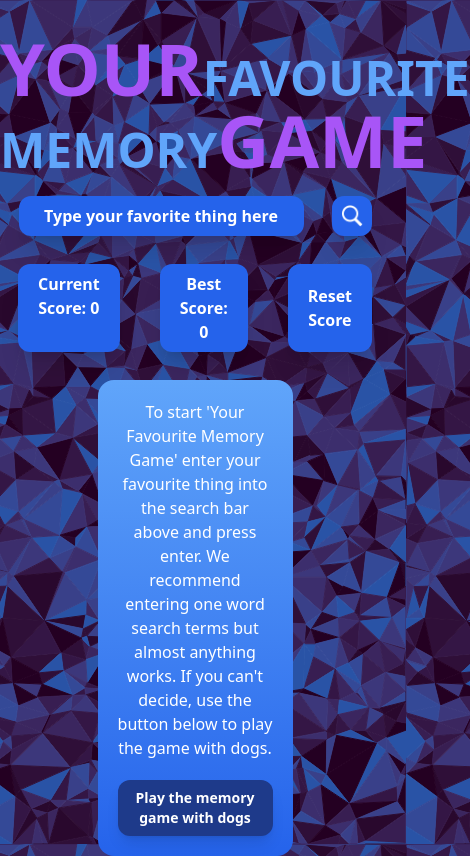
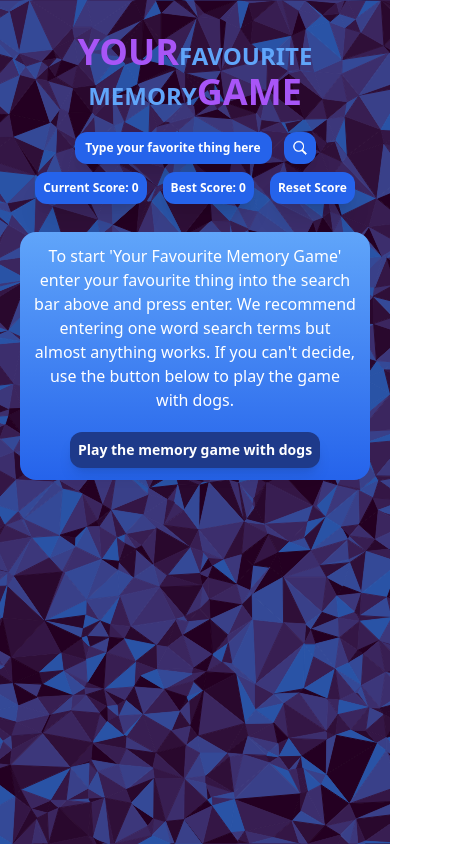
Before and after one commit to coolleighton/memory-game, a React (Vite) app: page / in a window 390 px wide. Shown: the whole page, 470 px wide, since content can reach past the window. Built offline with nearby package versions, Linux system fonts and the light colour scheme.

Commit message:
made site responsive for the galaxy fold

```diff
--- a/src/App.jsx
+++ b/src/App.jsx
@@ -2,11 +2,16 @@ import { useState } from "react";
 import Score from "./Components/Score.jsx";
 import SearchBar from "./Components/SearchBar.jsx";
 import GameScreen from "./Components/GameScreen.jsx";
+import Background from "./assets/low-poly-grid-haikei.svg";
 import "./App.css";
 
 function App() {
+  // set background
+
+  document.querySelector("body").style.backgroundImage = `url(${Background})`;
 
   // create arrays for new game stats
+
   function repeat(item, times) {
     return new Array(times).fill(item);
   }
@@ -132,14 +137,12 @@ function App() {
   // handle image clicks
 
   const handleClick = (index) => {
-
     let didTheGameFail = false;
 
     // creates new game stats
 
     const newGameStats = gameState.gameStats.map((cardClicked) => {
       if (cardClicked.id === index) {
-
         if (cardClicked.clicked === false) {
           return {
             ...cardClicked,
@@ -161,20 +164,15 @@ function App() {
 
     const newGamePosition = () => {
       if (didTheGameFail === false) {
-
         return gameState.gamePosition;
-
       } else {
-
-        console.log(didTheGameFail)
+        console.log(didTheGameFail);
 
         return {
           ...gameState.gamePosition,
           gameFailed: true,
-
         };
       }
-
     };
 
     // adds up how many objects where clicked = true
@@ -212,7 +210,7 @@ function App() {
       gameScores: newGameScores,
     };
 
-    console.log(newGamePosition())
+    console.log(newGamePosition());
 
     setGameState(newgameState);
     localStorage.setItem("gameState", JSON.stringify(newgameState));
@@ -225,7 +223,6 @@ function App() {
       const newGamePosition = {
         ...gameState.gamePosition,
         imagesAbove5: false,
-
       };
 
       const newgameState = {
@@ -233,8 +230,6 @@ function App() {
         gameStats: gameState.gameStats,
         gameScores: gameState.gameScores,
       };
-
-
 
       setGameState(newgameState);
       localStorage.setItem("gameState", JSON.stringify(newgameState));
@@ -363,18 +358,18 @@ function App() {
 
   return (
     <>
-      <div className="md:container md:mx-auto flex flex-col">
-        <h1 className="mb-5 text-center text-5xl text-blue-400 font-semibold">
-          <span className="text-7xl text-purple-500">YOUR</span>
+      <div className="container mx-auto flex flex-col">
+        <h1 className="container mb-5 text-center text-2xl text-blue-400 font-semibold">
+          <span className="text-4xl text-purple-500">YOUR</span>
           FAVOURITE <br></br>
           MEMORY
-          <span className="text-7xl text-purple-500">GAME</span>
+          <span className="text-4xl text-purple-500">GAME</span>
         </h1>
         <SearchBar searchFunction={searchFunction}></SearchBar>
         <Score gameState={gameState} resetScores={resetHighScore}></Score>
         <div
           id="imagesDiv"
-          className="flex flex-col justify-center items-center  container"
+          className="flex flex-col justify-center items-center mx-5"
         >
           <GameScreen
             setIds={setNewGameStats}
--- a/src/Components/GameScreenComponents/Images.jsx
+++ b/src/Components/GameScreenComponents/Images.jsx
@@ -79,7 +79,7 @@ function Images({ gameState, handleClick, handleImageCount, checkRounds, setIds
   // render images on screen
 
   return (
-    <div className="flex justify-center">
+    <div className="grid gap-4 grid-cols-2 my-5">
       {imagesData.map((item) => {
         let title = removeTextAfterGif(item.title);
 
@@ -92,17 +92,17 @@ function Images({ gameState, handleClick, handleImageCount, checkRounds, setIds
           <div
             id={item.id}
             key={item.id}
-            className="w-48 p-5 mx-5 bg-gradient-to-b from-blue-400 to-blue-600 rounded-2xl hover:scale-110 hover:cursor-pointer duration-200"
+            className=" w-18 p-2 bg-gradient-to-b from-blue-400 to-blue-600 rounded-2xl hover:scale-110 hover:cursor-pointer duration-200"
             onClick={(e) => handleClick(e.target.id)}
           >
             <img
               id={item.id}
-              className="h-48 w-48 rounded-2xl "
+              className="h-18 w-18 rounded-xl "
               src={item.images.original.url}
             ></img>
             <p
               id={item.id}
-              className="text-sm shadow-lg text-white font-semibold bg-blue-900 text-center align-middle p-2 mt-5 rounded-xl"
+              className="text-xs shadow-lg text-white font-semibold bg-blue-900 text-center align-middle p-1 mt-3 rounded-xl"
             >
               {title}
             </p>
--- a/src/Components/GameScreenComponents/MessageScreen.jsx
+++ b/src/Components/GameScreenComponents/MessageScreen.jsx
@@ -1,6 +1,6 @@
 function messageScreen({message, startWithDog}) {
     return (
-        <div className="w-2/4 p-5 mx-5 bg-gradient-to-b from-blue-400 to-blue-600 rounded-2xl flex flex-col items-center text-white">
+        <div className="container p-3 mt-5 bg-gradient-to-b from-blue-400 to-blue-600 rounded-2xl flex flex-col items-center text-white">
             <p className="text-center font semibold" >{message.messageText}</p>
             <button onClick={() => startWithDog()} className="text-sm shadow-lg text-white font-semibold bg-blue-900 text-center align-middle p-2 mt-5 rounded-xl hover:scale-110 duration-200">{message.buttonText}</button>
         </div>
--- a/src/Components/Score.jsx
+++ b/src/Components/Score.jsx
@@ -3,14 +3,14 @@
 function Score({gameState, resetScores}) {
 
   return (
-    <div className="flex justify-center">
-      <p className="cursor-default text-mg mx-5 m-7 shadow-xl text-white font-semibold bg-blue-600 text-center align-middle px-5 py-2 rounded-xl">
+    <div className="flex justify-center mx-3">
+      <p className="cursor-default text-xs m-2 shadow-xl text-white font-semibold bg-blue-600 text-center align-middle w-18 p-2 rounded-xl">
         Current Score: <span id="currentScore">0</span>
       </p>
-      <p className="cursor-default text-mg mx-5 m-7 shadow-xl text-white font-semibold bg-blue-600 text-center align-middle px-5 py-2 rounded-xl">
+      <p className="cursor-default text-xs m-2 shadow-xl text-white font-semibold bg-blue-600 text-center align-middle w-18 p-2 rounded-xl">
         Best Score: <span id="highScore">{gameState.gameScores.highScore}</span>
       </p>
-      <button onClick={() => resetScores()} className="bg-blue-600 rounded-xl hover:cursor-pointer hover:scale-110 shadow-xl duration-200 text-mg mx-5 m-7 px-5 py-2 shadow-xl text-white font-semibold">
+      <button onClick={() => resetScores()} className="bg-blue-600 rounded-xl hover:cursor-pointer hover:scale-110 shadow-xl duration-200 text-xs w-18 p-2 m-2 shadow-xl text-white font-semibold">
         Reset Score
       </button>
     </div>
--- a/src/Components/SearchBar.jsx
+++ b/src/Components/SearchBar.jsx
@@ -9,7 +9,7 @@ function SearchBar({ searchFunction }) {
   return (
     <div className="flex justify-center">
       <input
-        className="placeholder-white text-mg shadow-xl text-white font-semibold bg-blue-600 text-center align-middle px-5 py-2 rounded-xl"
+        className="placeholder-white ml-3 text-xs shadow-xl text-white font-semibold bg-blue-600 text-center align-middle rounded-xl px-2 outline-white"
         placeholder="Type your favorite thing here"
         id="searchData"
         onKeyDown={(e) => {
@@ -19,7 +19,7 @@ function SearchBar({ searchFunction }) {
         }}
       ></input>
       <img
-        className="w-10 h-10 bg-blue-600 p-2 ml-7 rounded-xl hover:cursor-pointer hover:scale-110 shadow-xl duration-200"
+        className="w-8 h-8 bg-blue-600 p-2 mx-3 rounded-xl hover:cursor-pointer hover:scale-110 shadow-xl duration-200"
         src={searchImg}
         onClick={() => searchFunction(inputValue())}
       ></img>
--- a/src/index.css
+++ b/src/index.css
@@ -11,7 +11,6 @@ html {
 
 body {
 
-    background-image: url("./assets/low-poly-grid-haikei.svg");
     background-position: center;
     background-size: cover;
     height: 100vh;
```
Also changed, not shown: 1 other file (tests, documents, lock files or other folders).
